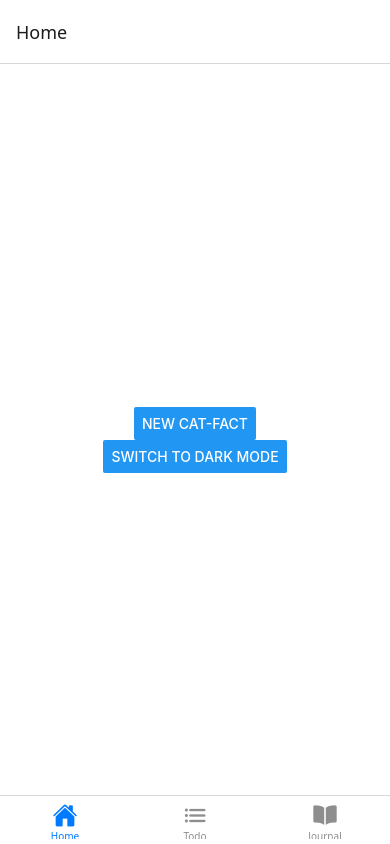
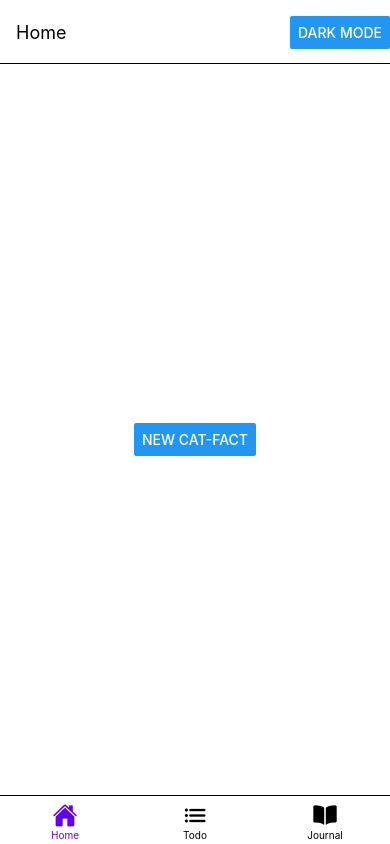
Before and after one commit to EricJDarnell/cat-fact-app, a React Native app: screen /Home in a window 390 px wide. Built offline with nearby package versions, Linux system fonts and the light colour scheme; no server answers.

Commit message:
theme toggle component added to screens

```diff
--- a/App.tsx
+++ b/App.tsx
@@ -1,13 +1,14 @@
 import { StatusBar } from "expo-status-bar";
 import { StyleSheet, Text, View } from "react-native";
 import * as React from "react";
-import { NavigationContainer } from "@react-navigation/native";
+import { DarkTheme, NavigationContainer } from "@react-navigation/native";
 import { createBottomTabNavigator } from "@react-navigation/bottom-tabs";
 import HomeScreen from "./screens/HomeScreen";
 import JournalScreen from "./screens/JournalScreen";
 import TodoScreen from "./screens/TodoScreen";
-import { ThemeProvider } from "./components/ThemeContext";
+import { ThemeProvider, ThemeContext } from "./components/ThemeContext";
 import { Ionicons } from "@expo/vector-icons";
+import { DefaultTheme } from "react-native-paper";
 
 type RootTabParamList = {
   Home: undefined;
@@ -17,43 +18,66 @@ type RootTabParamList = {
 
 const Tab = createBottomTabNavigator<RootTabParamList>();
 
-const App:React.FC = () => {
+const App: React.FC = () => {
   return (
     <ThemeProvider>
-      <NavigationContainer>
-        <Tab.Navigator initialRouteName="Home">
+      <ThemeContext.Consumer>
+        {({ isDark, theme }) => (
+          <NavigationContainer theme={ isDark ? DarkTheme : DefaultTheme }>
+          <Tab.Navigator
+            initialRouteName="Home"
+            screenOptions={({ route }) => ({
+              tabBarIcon: ({ color, size }) => {
+                let iconName: keyof typeof Ionicons.glyphMap;
+
+                if (route.name === "Home") {
+                  iconName = 'home';
+                } else if (route.name === "Journal") {
+                  iconName = 'book';
+                } else if (route.name === "Todo") {
+                  iconName = 'list';
+                } else {
+                  iconName = 'home';
+                }
+
+                return <Ionicons name={iconName} color={color} size={size} />;
+              },
+              tabBarActiveTintColor: theme.primary,
+              tabBarInactiveTintColor: theme.text,
+              tabBarStyle: { backgroundColor: theme.background },
+            })}
+          >
             <Tab.Screen
               name="Home"
               component={HomeScreen}
               options={{
-              tabBarIcon: ({ color, size }) => (
-                <Ionicons name="home" color={color} size={size}/>
-              ),
+                headerStyle: { backgroundColor: theme.background },
+                headerTintColor: theme.text,
               }}
               />
             <Tab.Screen
               name="Todo"
               component={TodoScreen}
               options={{
-              tabBarIcon: ({ color, size }) => (
-                <Ionicons name="list" color={color} size={size}/>
-              )
+                headerStyle: { backgroundColor: theme.background },
+                headerTintColor: theme.text,
               }}
               />
             <Tab.Screen
               name="Journal"
               component={JournalScreen}
               options={{
-              tabBarIcon: ({ color, size }) => (
-                <Ionicons name="book" color={color} size={size}/>
-              )
+                headerStyle: { backgroundColor: theme.background },
+                headerTintColor: theme.text,
               }}
               />
           </Tab.Navigator>
         </NavigationContainer>
+        )}
+      </ThemeContext.Consumer>
     </ThemeProvider>
   );
-}
+};
 
 const styles = StyleSheet.create({
   container: {
--- /dev/null
+++ b/components/ThemeToggleButton.tsx
@@ -0,0 +1,16 @@
+import React, { useContext } from "react";
+import { Button } from "react-native";
+import { ThemeContext } from "./ThemeContext";
+
+const ThemeToggleButton: React.FC = () => {
+    const { isDark, toggleTheme } = useContext(ThemeContext)!;
+
+    return (
+        <Button
+          title={isDark ? 'Light Mode' : 'Dark Mode'}
+          onPress={toggleTheme}
+        />
+    );
+};
+
+export default ThemeToggleButton;
--- /dev/null
+++ b/components/useHeaderThemeToggle.tsx
@@ -0,0 +1,15 @@
+import { useLayoutEffect } from "react";
+import { useFocusEffect, useNavigation } from "@react-navigation/native";
+import ThemeToggleButton from "./ThemeToggleButton";
+
+const useHeaderThemeToggle = () => {
+    const navigation = useNavigation();
+
+    useLayoutEffect(() => {
+        navigation.setOptions({
+            headerRight: () => <ThemeToggleButton/>,
+        });
+    }, [navigation])
+};
+
+export default useHeaderThemeToggle;
--- a/screens/HomeScreen.tsx
+++ b/screens/HomeScreen.tsx
@@ -1,10 +1,12 @@
 import React, { useState, useEffect, useContext } from "react";
 import { View, Text, Button, StyleSheet } from "react-native";
 import { ThemeContext } from "../components/ThemeContext";
+import useHeaderThemeToggle from "../components/useHeaderThemeToggle";
 
 const HomeScreen: React.FC = () => {
     const [fact, setFact] = useState<string>('');
     const { theme, toggleTheme, isDark } = useContext(ThemeContext)!;
+    useHeaderThemeToggle();
 
     const fetchFact = async (): Promise<void> => {
         try {
@@ -24,10 +26,6 @@ const HomeScreen: React.FC = () => {
         <View style={[styles.container, { backgroundColor: theme.background }]}>
             <Text style={[styles.fact, { color: theme.text, backgroundColor: theme.background }]}>{fact}</Text>
             <Button title="New Cat-Fact" onPress={fetchFact}/>
-            <Button
-              title={isDark ? 'Switch to Light Mode' : 'Switch to Dark Mode'}
-              onPress={toggleTheme}
-            />
         </View>
     );
 };
--- a/screens/JournalScreen.tsx
+++ b/screens/JournalScreen.tsx
@@ -2,6 +2,7 @@ import React, { useState, useEffect, useContext } from "react";
 import { View, TextInput, Button, FlatList, Text, StyleSheet, ImageBackground } from "react-native";
 import AsyncStorage from "@react-native-async-storage/async-storage";
 import { ThemeContext } from "../components/ThemeContext";
+import useHeaderThemeToggle from "../components/useHeaderThemeToggle";
 
 interface JournalEntry {
     id: string;
@@ -12,6 +13,7 @@ const JournalScreen: React.FC = () => {
     const [entry, setEntry] = useState<string>('');
     const [entries, setEntries] = useState<JournalEntry[]>([]);
     const { theme } = useContext(ThemeContext)!;
+    useHeaderThemeToggle();
 
     const saveEntries = async (updatedEntries: JournalEntry[]): Promise<void> => {
         await AsyncStorage.setItem('entries', JSON.stringify(updatedEntries));
@@ -37,7 +39,7 @@ const JournalScreen: React.FC = () => {
     return (
         <View style={[ styles.container, { backgroundColor: theme.background } ]}>
             <TextInput
-              style={[styles.input, { backgroundColor: theme.cardBackground, color: theme.primary }]}
+              style={[styles.input, { backgroundColor: theme.cardBackground, color: theme.text }]}
               placeholder="What are you grateful for today?"
               value={entry}
               onChangeText={setEntry}
--- a/screens/TodoScreen.tsx
+++ b/screens/TodoScreen.tsx
@@ -2,6 +2,7 @@ import React, { useState, useEffect, useContext } from "react";
 import { View, TextInput, Button, FlatList, Text, StyleSheet } from "react-native";
 import AsyncStorage from '@react-native-async-storage/async-storage';
 import { ThemeContext } from "../components/ThemeContext";
+import useHeaderThemeToggle from "../components/useHeaderThemeToggle";
 
 interface Task {
     id: string;
@@ -12,6 +13,7 @@ const TodoScreen: React.FC = () => {
     const [task, setTask] = useState<string>('');
     const [tasks, setTasks] = useState<Task[]>([]);
     const { theme } = useContext(ThemeContext)!;
+    useHeaderThemeToggle();
 
     const saveTasks = async (updatedTasks: Task[]): Promise<void> => {
         await AsyncStorage.setItem('tasks', JSON.stringify(updatedTasks));
@@ -37,7 +39,7 @@ const TodoScreen: React.FC = () => {
     return (
         <View style={[styles.container, { backgroundColor: theme.background }]}>
             <TextInput
-              style={[styles.input, { color: theme.text, backgroundColor: theme.background }]}
+              style={[styles.input, { color: theme.text, backgroundColor: theme.cardBackground }]}
               placeholder="Add a task"
               value={task}
               onChangeText={setTask}
```
Lines whose indentation alone changed are shown as unchanged.
